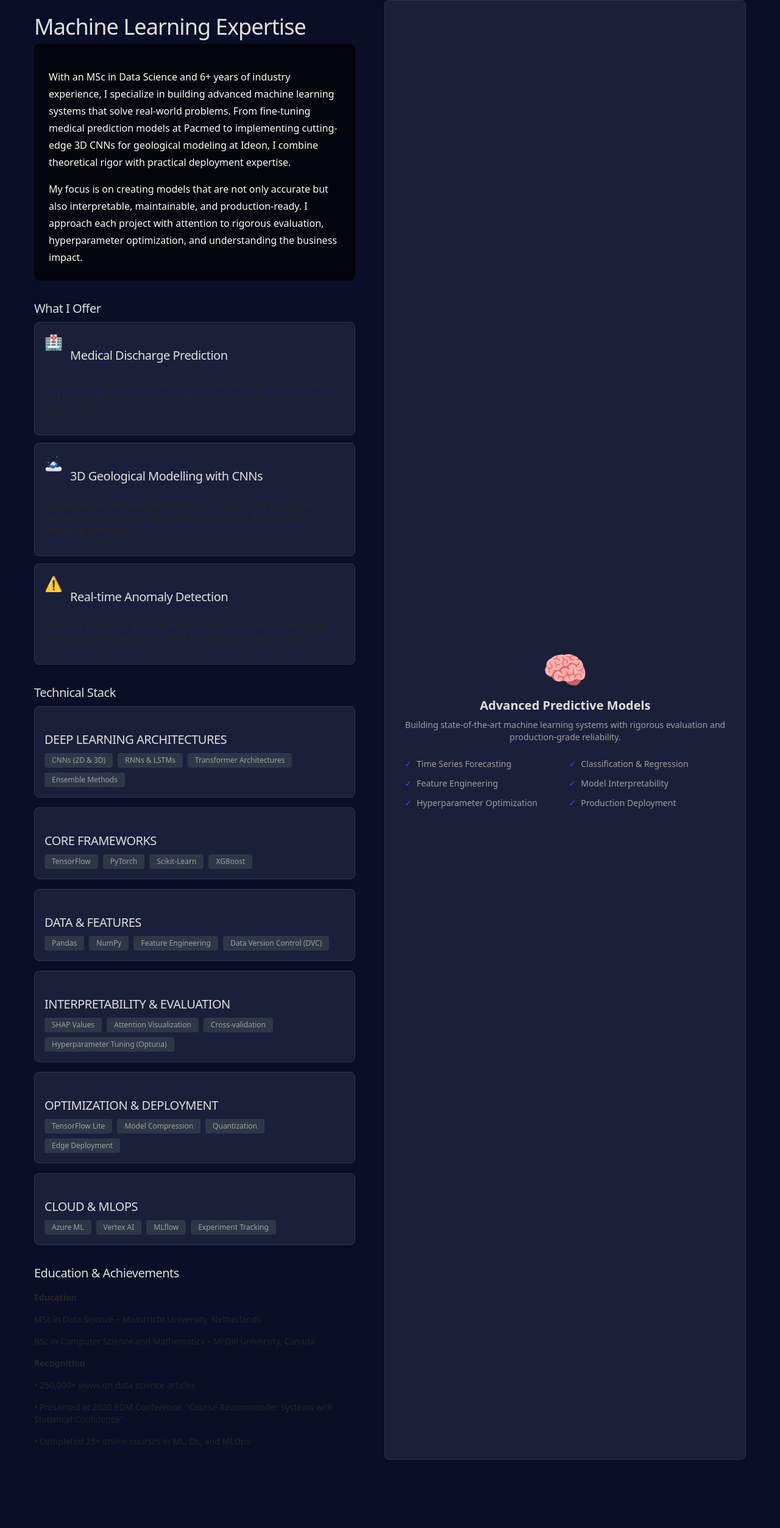
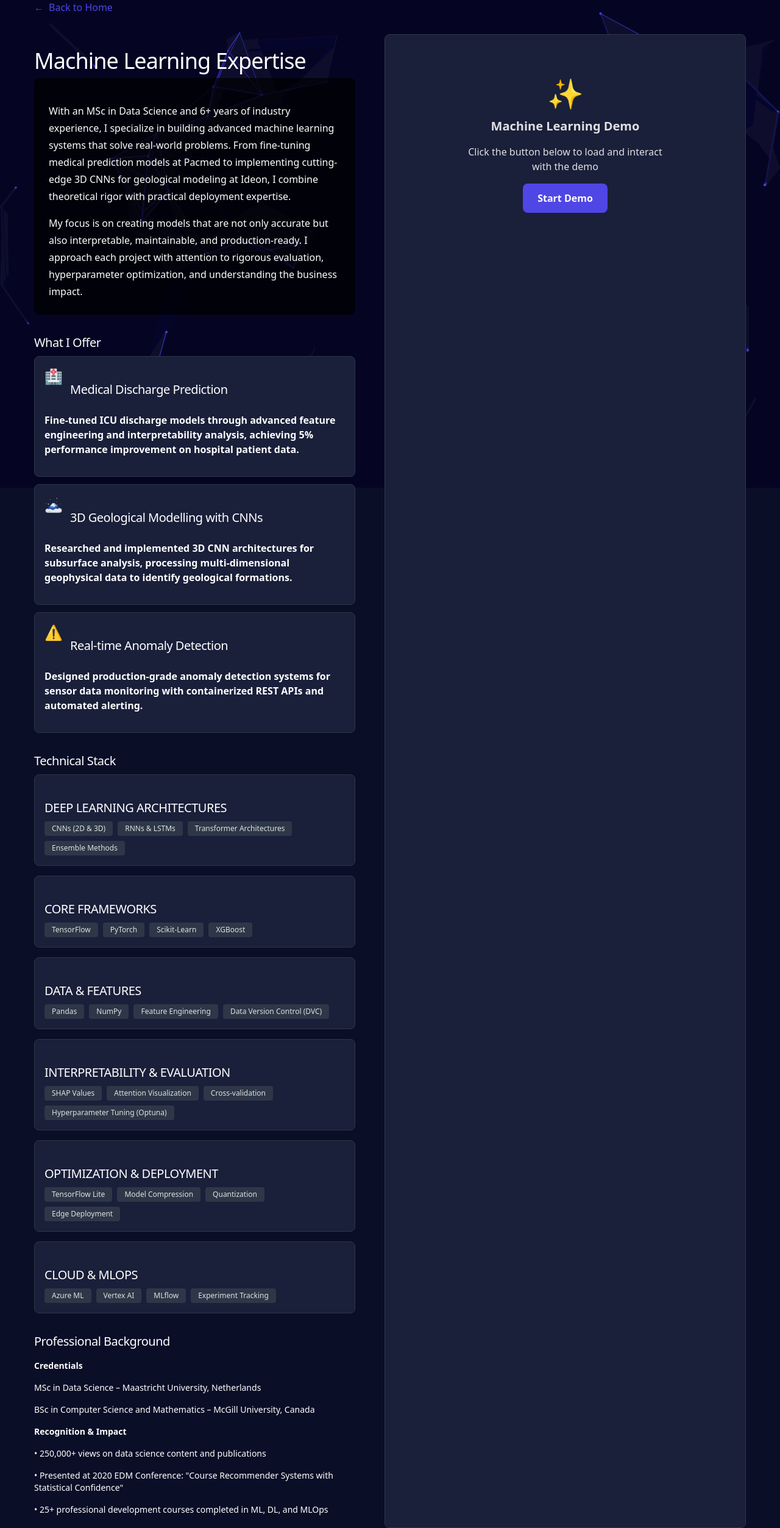
Before and after one commit to zjwarnes/zachary-warnes-portfolio, a Next.js app: page /projects/machine-learning in a window 1280 px wide. Shown: the whole page at 61% size. Before the commit the page ends 2394 px from the top, so only its background shows below. Built offline with nearby package versions, Linux system fonts and the light colour scheme.

Commit message:
Design updates and layout

```diff
--- a/app/components/project-layout.tsx
+++ b/app/components/project-layout.tsx
@@ -8,7 +8,7 @@ interface ProjectLayoutProps {
 export default function ProjectLayout({ children, demo }: ProjectLayoutProps) {
   return (
     <div className="flex flex-col lg:flex-row gap-12 min-h-[calc(100vh-200px)]">
-      <div className="flex-1 prose prose-invert prose-headings:text-[var(--color-text-primary)] prose-p:text-gray-300 prose-a:text-[var(--color-primary)] prose-strong:text-[var(--color-text-primary)]">
+      <div className="flex-1 text-white prose prose-invert prose-headings:text-white prose-p:text-white prose-p:!text-white prose-a:text-[var(--color-primary)] prose-strong:text-white [&>*]:text-white [&>*>*]:text-white">
         {children}
       </div>
       <div className="flex-1 border border-[var(--color-border-primary)] hover:border-[var(--color-border-hover)] rounded-lg p-8 bg-[var(--color-background-card)] transition-all duration-200">
--- /dev/null
+++ b/app/components/projects/demo-reveal.tsx
@@ -0,0 +1,40 @@
+'use client'
+
+import { useState } from 'react'
+
+interface DemoRevealProps {
+    children: React.ReactNode
+    title?: string
+}
+
+export function DemoReveal({ children, title = "Demo" }: DemoRevealProps) {
+    const [isRevealed, setIsRevealed] = useState(false)
+
+    if (!isRevealed) {
+        return (
+            <div className="min-h-[300px] flex flex-col items-center justify-center p-8">
+                <div className="text-center space-y-4">
+                    <div className="text-5xl mb-4">✨</div>
+                    <h3 className="text-xl font-semibold text-[var(--color-text-primary)]">
+                        {title}
+                    </h3>
+                    <p className="text-[var(--color-text-primary)] max-w-xs">
+                        Click the button below to load and interact with the demo
+                    </p>
+                    <button
+                        onClick={() => setIsRevealed(true)}
+                        className="mt-6 px-6 py-3 rounded-lg bg-[var(--color-primary)] text-white font-semibold hover:bg-[var(--color-primary-hover)] transition-all duration-300 hover:shadow-lg hover:shadow-indigo-500/30"
+                    >
+                        Start Demo
+                    </button>
+                </div>
+            </div>
+        )
+    }
+
+    return (
+        <div className="flex flex-col">
+            {children}
+        </div>
+    )
+}
--- a/app/projects/data-engineering/content.tsx
+++ b/app/projects/data-engineering/content.tsx
@@ -57,7 +57,7 @@ export function DataEngineeringContent({ coreProjects, systemArchitecture }: Dat
                                     </h3>
                                 </div>
                             </div>
-                            <p className="text-sm text-[var(--color-text-secondary)] mb-2">
+                            <p className="text-base text-white font-semibold mb-2">
                                 {project.description}
                             </p>
                             {expandedProject === index && (
@@ -99,7 +99,7 @@ export function DataEngineeringContent({ coreProjects, systemArchitecture }: Dat
                                 {category.items.map((item, i) => (
                                     <span
                                         key={i}
-                                        className="px-3 py-1 bg-[var(--color-border-primary)] text-[var(--color-text-secondary)] rounded text-xs"
+                                        className="px-3 py-1 bg-[var(--color-border-primary)] text-[var(--color-text-primary)] rounded text-xs"
                                     >
                                         {item}
                                     </span>
@@ -109,6 +109,24 @@ export function DataEngineeringContent({ coreProjects, systemArchitecture }: Dat
                     ))}
                 </div>
             </div>
+
+            <div>
+                <h2 className="font-semibold text-xl mb-4 tracking-tighter">
+                    Professional Background
+                </h2>
+                <div className="space-y-3 text-sm text-white">
+                    <div>
+                        <p className="font-semibold text-[var(--color-primary)] mb-1">Expertise & Certifications</p>
+                        <p className="text-white">Specialized in cloud-native architecture, distributed systems, and ETL pipeline design with 6+ years of industry experience across biotech and scientific tech sectors.</p>
+                    </div>
+                    <div>
+                        <p className="font-semibold text-[var(--color-primary)] mb-1">Key Achievements</p>
+                        <p className="text-white">• Architected systems processing 100+ global data streams handling terabytes of medical data daily</p>
+                        <p className="text-white">• Delivered 50% performance improvements through Kubernetes-based infrastructure optimization</p>
+                        <p className="text-white">• Built monitoring systems ensuring 99.9% data reliability and uptime for mission-critical operations</p>
+                    </div>
+                </div>
+            </div>
         </div>
     )
 }
--- a/app/projects/machine-learning/content.tsx
+++ b/app/projects/machine-learning/content.tsx
@@ -57,7 +57,7 @@ export function MachineLearningContent({ coreProjects, modelingTechniques }: Mac
                                     </h3>
                                 </div>
                             </div>
-                            <p className="text-sm text-[var(--color-text-secondary)] mb-2">
+                            <p className="text-base text-white font-semibold mb-2">
                                 {project.description}
                             </p>
                             {expandedProject === index && (
@@ -99,7 +99,7 @@ export function MachineLearningContent({ coreProjects, modelingTechniques }: Mac
                                 {category.items.map((item, i) => (
                                     <span
                                         key={i}
-                                        className="px-3 py-1 bg-[var(--color-border-primary)] text-[var(--color-text-secondary)] rounded text-xs"
+                                        className="px-3 py-1 bg-[var(--color-border-primary)] text-[var(--color-text-primary)] rounded text-xs"
                                     >
                                         {item}
                                     </span>
@@ -112,19 +112,19 @@ export function MachineLearningContent({ coreProjects, modelingTechniques }: Mac
 
             <div>
                 <h2 className="font-semibold text-xl mb-4 tracking-tighter">
-                    Education & Achievements
+                    Professional Background
                 </h2>
-                <div className="space-y-3 text-sm text-[var(--color-text-secondary)]">
+                <div className="space-y-3 text-sm text-white">
                     <div>
-                        <p className="font-semibold text-[var(--color-text-primary)] mb-1">Education</p>
-                        <p>MSc in Data Science – Maastricht University, Netherlands</p>
-                        <p>BSc in Computer Science and Mathematics – McGill University, Canada</p>
+                        <p className="font-semibold text-[var(--color-primary)] mb-1">Credentials</p>
+                        <p className="text-white">MSc in Data Science – Maastricht University, Netherlands</p>
+                        <p className="text-white">BSc in Computer Science and Mathematics – McGill University, Canada</p>
                     </div>
                     <div>
-                        <p className="font-semibold text-[var(--color-text-primary)] mb-1">Recognition</p>
-                        <p>• 250,000+ views on data science articles</p>
-                        <p>• Presented at 2020 EDM Conference: "Course Recommender Systems with Statistical Confidence"</p>
-                        <p>• Completed 25+ online courses in ML, DL, and MLOps</p>
+                        <p className="font-semibold text-[var(--color-primary)] mb-1">Recognition & Impact</p>
+                        <p className="text-white">• 250,000+ views on data science content and publications</p>
+                        <p className="text-white">• Presented at 2020 EDM Conference: "Course Recommender Systems with Statistical Confidence"</p>
+                        <p className="text-white">• 25+ professional development courses completed in ML, DL, and MLOps</p>
                     </div>
                 </div>
             </div>
--- a/app/projects/machine-learning/page.tsx
+++ b/app/projects/machine-learning/page.tsx
@@ -1,7 +1,17 @@
 import { Container } from '@/app/components/container'
+import { ParticleBackground } from '@/app/components/particle-background'
+import { DemoReveal } from '@/app/components/projects/demo-reveal'
 import ProjectLayout from '@/app/components/project-layout'
 import { ProjectDescription } from '@/app/components/projects/project-description'
 import { MachineLearningContent } from './content'
+import dynamic from 'next/dynamic'
+import Link from 'next/link'
+
+// Dynamically import the vision demo with ssr disabled
+const CharacterDetectionDemo = dynamic(
+  () => import('@/app/components/projects/vision/CharacterDetectionDemo').then(mod => mod.CharacterDetectionDemo),
+  { ssr: false }
+)
 
 const coreProjects = [
   {
@@ -70,32 +80,26 @@ export const metadata = {
 
 export default function MachineLearningPage() {
   return (
+    <div className="relative min-h-screen bg-[var(--color-background-dark)]">
+      <ParticleBackground />
+      <div className="relative z-10">
         <Container>
+          <Link href="/" className="inline-flex items-center gap-2 mb-8 text-[var(--color-primary)] hover:text-[var(--color-primary-hover)] transition-colors duration-200 font-medium">
+            <span>←</span> Back to Home
+          </Link>
           <ProjectLayout
             demo={
-          <div className="h-full flex flex-col items-center justify-center">
-            <div className="text-center">
-              <div className="text-6xl mb-4">🧠</div>
-              <h3 className="text-xl font-semibold text-[var(--color-text-primary)] mb-2">
-                Advanced Predictive Models
-              </h3>
-              <p className="text-[var(--color-text-secondary)] text-sm mb-6">
-                Building state-of-the-art machine learning systems with rigorous evaluation and production-grade reliability.
-              </p>
-              <div className="grid grid-cols-2 gap-3 text-sm">
-                {competencies.map((comp, i) => (
-                  <div key={i} className="flex items-center gap-2">
-                    <span className="text-[var(--color-primary)]">✓</span>
-                    <span className="text-[var(--color-text-secondary)]">{comp}</span>
+              <DemoReveal title="Machine Learning Demo">
+                <div className="h-full flex flex-col overflow-y-auto">
+                  <CharacterDetectionDemo />
                 </div>
-                ))}
-              </div>
-            </div>
-          </div>
+              </DemoReveal>
             }
           >
             <MachineLearningContent coreProjects={coreProjects} modelingTechniques={modelingTechniques} />
           </ProjectLayout>
         </Container>
+      </div>
+    </div>
   );
 }
```
Also changed, not shown: app/page.tsx (+22 -9 lines), app/projects/data-engineering/page.tsx (+15 -2 lines), app/projects/llm/page.tsx (+17 -4 lines). Lines whose indentation alone changed are shown as unchanged.
